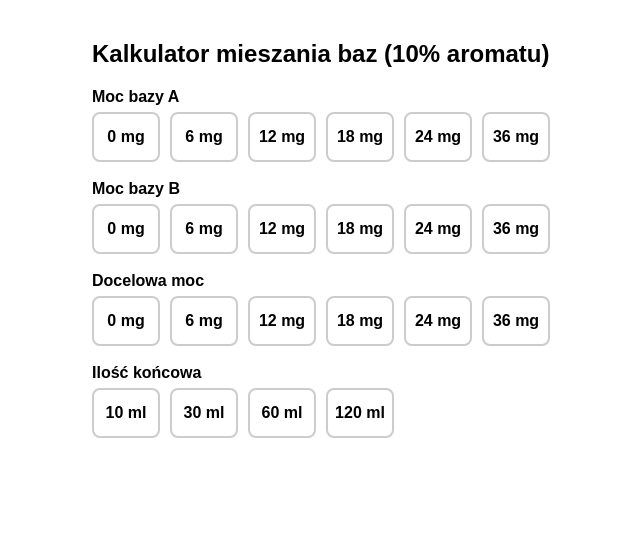
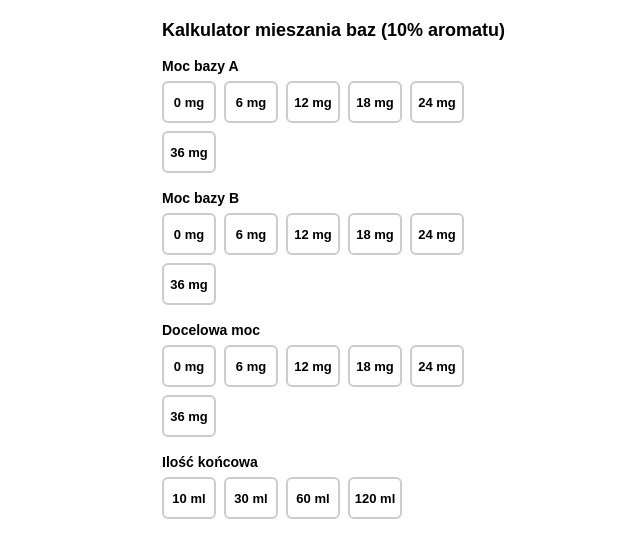
Before and after one commit to adamlewandowski2000-wq/Kalkulator-mocy-bazy, a React (Create React App) app: page / in a window 1280 px wide. Shown: the top 558 px of the page, without its empty margins (298-938 px from the left). Built offline with nearby package versions, Linux system fonts and the light colour scheme.

Commit message:
Update App.js

```diff
--- a/src/App.js
+++ b/src/App.js
@@ -5,9 +5,16 @@ const VOLUMES = [10, 30, 60, 120];
 
 function OptionGrid({ label, options, value, onChange, unit }) {
   return (
-    <div style={{ marginBottom: 18 }}>
-      <strong>{label}</strong>
-      <div style={{ display: "flex", gap: 10, marginTop: 6, flexWrap: "wrap" }}>
+    <div style={{ marginBottom: 16 }}>
+      <strong style={{ fontSize: 14 }}>{label}</strong>
+      <div
+        style={{
+          display: "flex",
+          gap: 8,
+          marginTop: 6,
+          flexWrap: "wrap",
+        }}
+      >
         {options.map((opt) => {
           const active = value === opt;
 
@@ -17,14 +24,15 @@ function OptionGrid({ label, options, value, onChange, unit }) {
               onClick={() => onChange(opt)}
               style={{
                 cursor: "pointer",
-                width: 64,
-                height: 46,
-                borderRadius: 8,
+                width: 50,
+                height: 38,
+                borderRadius: 6,
                 border: active ? "2px solid #16a34a" : "2px solid #ccc",
                 display: "flex",
                 alignItems: "center",
                 justifyContent: "center",
                 fontWeight: "bold",
+                fontSize: 13,
                 position: "relative",
                 background: active ? "#dcfce7" : "#fff",
               }}
@@ -35,13 +43,13 @@ function OptionGrid({ label, options, value, onChange, unit }) {
                 <span
                   style={{
                     position: "absolute",
-                    top: -6,
-                    right: -6,
+                    top: -5,
+                    right: -5,
                     background: "#16a34a",
                     color: "white",
                     borderRadius: "50%",
-                    width: 18,
-                    height: 18,
+                    width: 16,
+                    height: 16,
                     fontSize: 12,
                     display: "flex",
                     alignItems: "center",
@@ -101,9 +109,7 @@ export default function Mixer() {
     const aromaMl = volume * (AROMA_PERCENT / 100);
     const baseVolume = volume - aromaMl;
 
-    const mlA =
-      (baseVolume * (target - baseB)) / (baseA - baseB);
-
+    const mlA = (baseVolume * (target - baseB)) / (baseA - baseB);
     const mlB = baseVolume - mlA;
 
     return {
@@ -114,8 +120,17 @@ export default function Mixer() {
   }, [baseA, baseB, target, volume, validationError]);
 
   return (
-    <div style={{ maxWidth: 500, margin: "40px auto", fontFamily: "Arial" }}>
-      <h2>Kalkulator mieszania baz (10% aromatu)</h2>
+    <div
+      style={{
+        maxWidth: 360,
+        margin: "20px auto",
+        fontFamily: "Arial",
+        padding: "0 10px",
+      }}
+    >
+      <h2 style={{ fontSize: 18, marginBottom: 16 }}>
+        Kalkulator mieszania baz (10% aromatu)
+      </h2>
 
       <OptionGrid
         label="Moc bazy A"
@@ -150,27 +165,24 @@ export default function Mixer() {
       />
 
       {validationError && (
-        <p style={{ color: "red" }}>⚠️ {validationError}</p>
+        <p style={{ color: "red", fontSize: 13 }}>⚠️ {validationError}</p>
       )}
 
       {result && (
         <>
-          <hr />
-          <h3>Wynik:</h3>
+          <hr style={{ margin: "16px 0" }} />
+          <h3 style={{ fontSize: 16 }}>Wynik:</h3>
 
-          <p>
-            Aromat (10%):{" "}
-            <strong>{result.aroma} ml</strong>
+          <p style={{ fontSize: 14 }}>
+            Aromat (10%): <strong>{result.aroma} ml</strong>
           </p>
 
-          <p>
-            Baza A:{" "}
-            <strong>{result.mlA} ml</strong>
+          <p style={{ fontSize: 14 }}>
+            Baza A: <strong>{result.mlA} ml</strong>
           </p>
 
-          <p>
-            Baza B:{" "}
-            <strong>{result.mlB} ml</strong>
+          <p style={{ fontSize: 14 }}>
+            Baza B: <strong>{result.mlB} ml</strong>
           </p>
         </>
       )}
```
